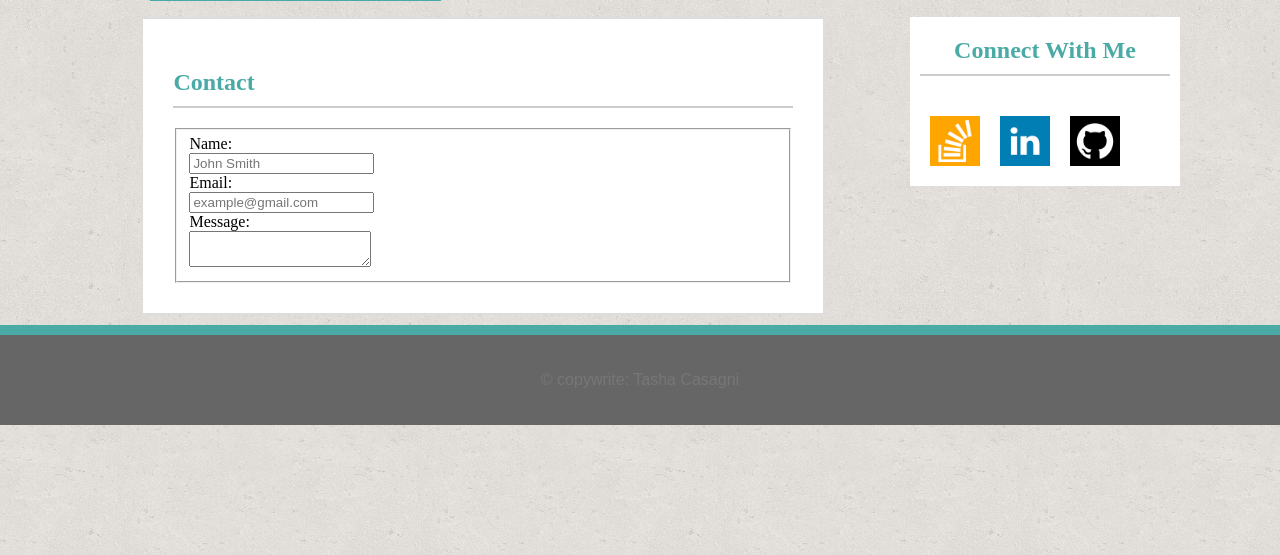
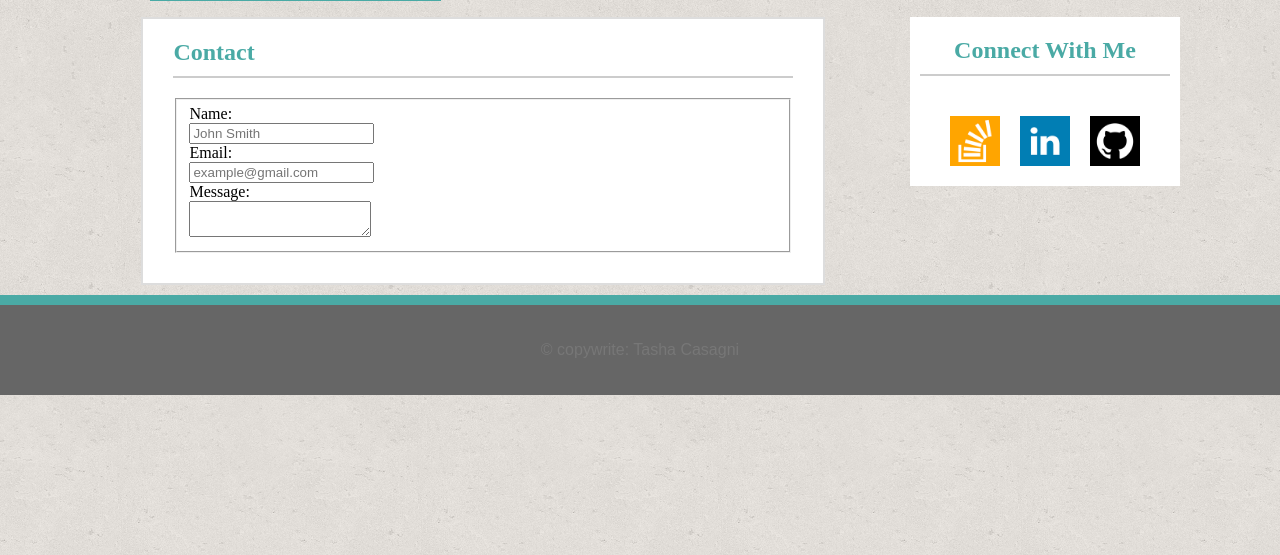
Before and after one commit to Tasha-GitHub/Basic-Portfolio, a PHP site: page /contact.html in a window 1280 px wide. Shown: the part 105-660 px from the top of the page. Run offline with PHP 8.4, Linux system fonts and the light colour scheme.

Commit message:
more css work

```diff
--- a/assets/style/style.css
+++ b/assets/style/style.css
@@ -58,6 +58,10 @@
 
 }
 
+#left-logo{
+	padding-left: 30px
+}
+
 .projects img {
 	height: 100px;
 	width: 100px;
@@ -71,7 +75,6 @@
 }
 
 
-
 h2 {
 
 	color: #4aaaa5;
@@ -83,7 +86,6 @@
 }
 
 
-
 section {
 	float: left;
 	width: 620px;
@@ -91,7 +93,7 @@
 	border-style: solid;
 	border-width: 2px;
 	border-color: #dddddd;
-	padding:30px;
+	padding:0px 30px 30px 30px;
 	margin-bottom: 10px;
 	margin-left: -250px;
 }
--- a/contact.html
+++ b/contact.html
@@ -9,9 +9,9 @@
 	<header>
 		<h1>Tasha Casagni</h1>
 		<nav>
-			<p>About |</p>
-			<p>Portfolio |</p>
-			<p>Contact</p>
+			<a href="index.html"><p>About |</p></a>
+			<a href="portfolio.html"><p>Portfolio |</p></a>
+			<a href="contact.html"><p>Contact</p></a>
 		</nav>
 	</header>
 
@@ -31,11 +31,14 @@
 
 	<aside>
 		<h2> Connect With Me</h2>
-		<img src="assets/images/stack-logo.png" alt="stack overflow logo" class= "logos">
-		<img src="assets/images/linkedin-logo.png" alt=" linkedin logo" class= "logos">
-		<img src="assets/images/git-logo.png" alt=" github logo" class= "logos">
+		<a href="http://stackexchange.com/users/9417242/tash709" target="_blank">
+		<img src="assets/images/stack-logo.png" alt="stack overflow logo" class= "logos" id="left-logo"> </a>
+		<a href="https://www.linkedin.com/in/tasha-casagni-7125192a" target="_blank">
+		<img src="assets/images/linkedin-logo.png" alt=" linkedin logo" class= "logos"> </a>
+		<a href="https://github.com/Tasha-GitHub" target="_blank">
+		<img src="assets/images/git-logo.png" alt=" github logo" class= "logos"> </a>
+	</aside>
 
-	</aside>
 	<footer>
 		<p> &copy; copywrite: Tasha Casagni</p>
 	</footer>
```
Also changed, not shown: index.html (+4 -5 lines), portfolio.html (+10 -6 lines).
